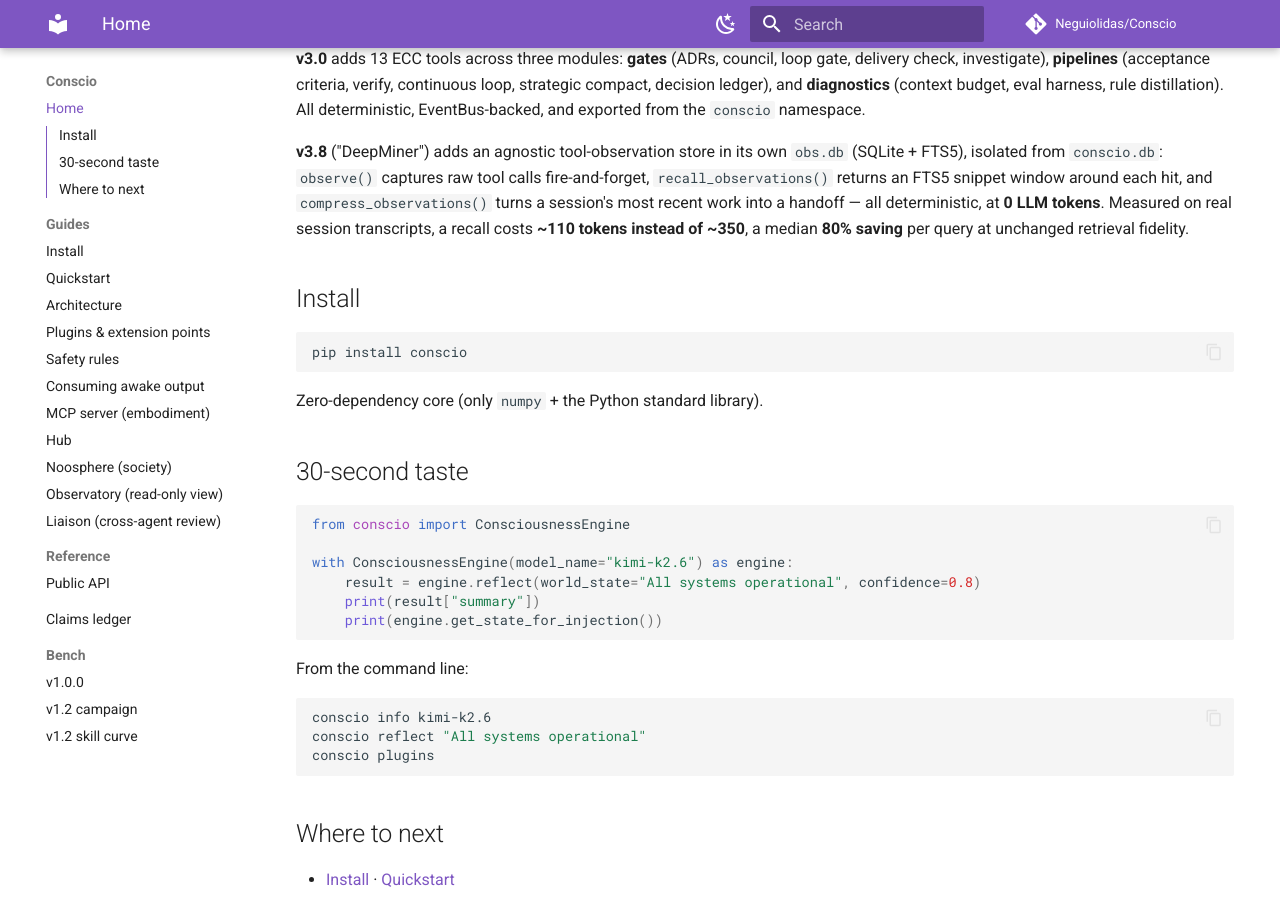
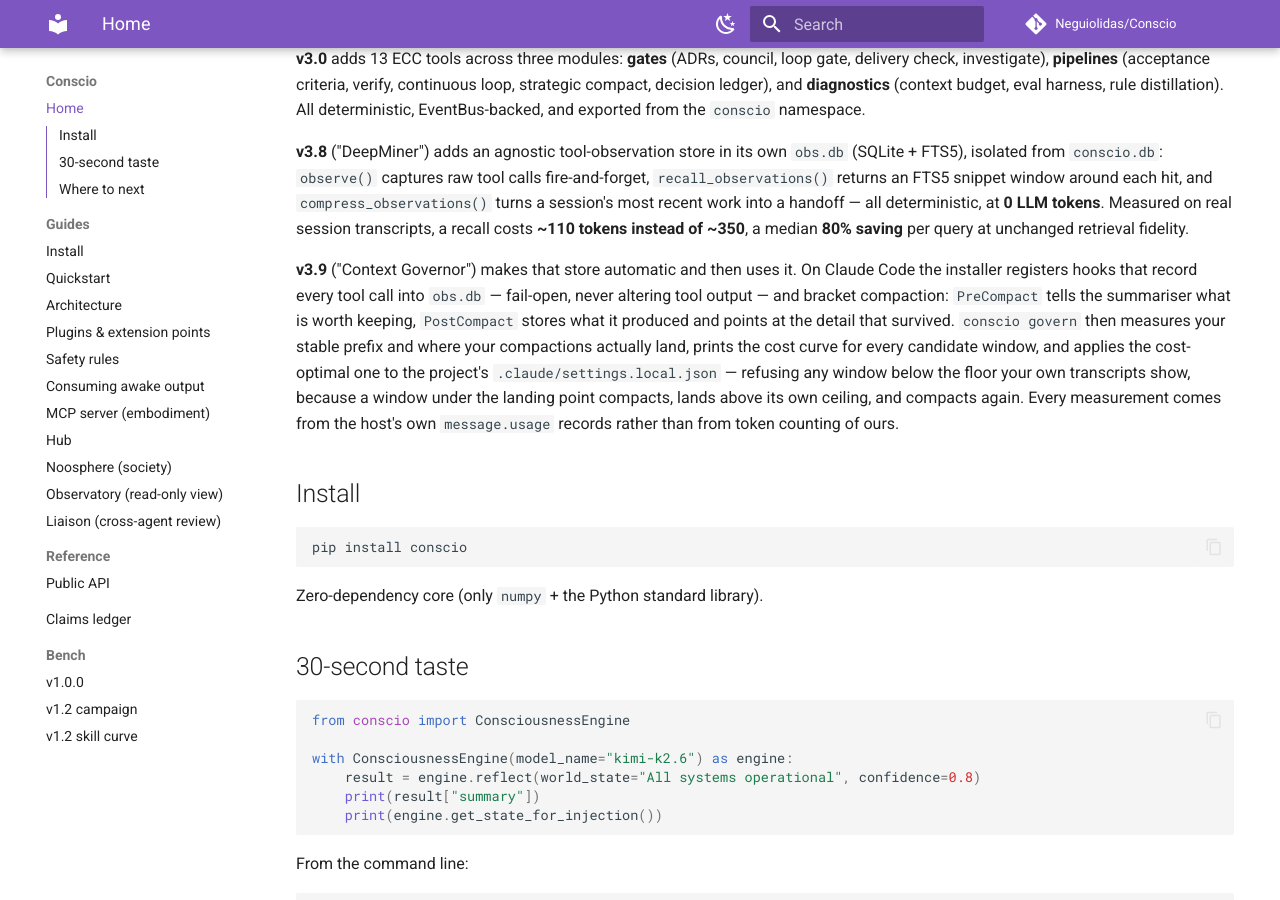
Before and after one commit to Neguiolidas/Conscio, an MkDocs documentation site: the page built from docs/index.md, in a window 1280 px wide and 900 px high, scrolled down 487 px. Built offline with MkDocs 1.6.1 and Material for MkDocs 9.7.7, drawn with Linux system fonts in a browser that asks for light colours; comment, search, counter and statistics services are not loaded.

Commit message:
docs(v3.9.2): Context Governor release notes, bump to 3.9.2
The 3.9 line ships as one release: 3.9.0 ObsStore, 3.9.1 capture and
3.9.2 Governor were developed as slices and none was published, so the
changelog entry covers all three under the version the docs already
name.

Also corrects two stale claims: observation capture is no longer clipped
at 1024 chars (full field up to 1 MiB since v3.9), and the README no
longer promises features under versions that never existed on PyPI.

Co-Authored-By: Claude Opus 5 <noreply@anthropic.com>

```diff
--- a/conscio/__init__.py
+++ b/conscio/__init__.py
@@ -6,7 +6,7 @@ and goal generation. Adapts behavior based on the underlying model's
 context window size.
 """
 
-__version__ = "3.8.2"
+__version__ = "3.9.2"
 __author__ = "Neguiolidas / Neguitech"
 
 from .agency import (
--- a/docs/index.md
+++ b/docs/index.md
@@ -32,6 +32,18 @@ window around each hit, and `compress_observations()` turns a session's most
 recent work into a handoff — all deterministic, at **0 LLM tokens**. Measured
 on real session transcripts, a recall costs **~110 tokens instead of ~350**,
 a median **80% saving** per query at unchanged retrieval fidelity.
+
+**v3.9** ("Context Governor") makes that store automatic and then uses it. On
+Claude Code the installer registers hooks that record every tool call into
+`obs.db` — fail-open, never altering tool output — and bracket compaction:
+`PreCompact` tells the summariser what is worth keeping, `PostCompact` stores
+what it produced and points at the detail that survived. `conscio govern` then
+measures your stable prefix and where your compactions actually land, prints the
+cost curve for every candidate window, and applies the cost-optimal one to the
+project's `.claude/settings.local.json` — refusing any window below the floor
+your own transcripts show, because a window under the landing point compacts,
+lands above its own ceiling, and compacts again. Every measurement comes from
+the host's own `message.usage` records rather than from token counting of ours.
 
 ## Install
 
```
Also changed, not shown: CHANGELOG.md (+51 -0 lines), README.md (+26 -3 lines), docs/guides/mcp.md (+7 -2 lines).
